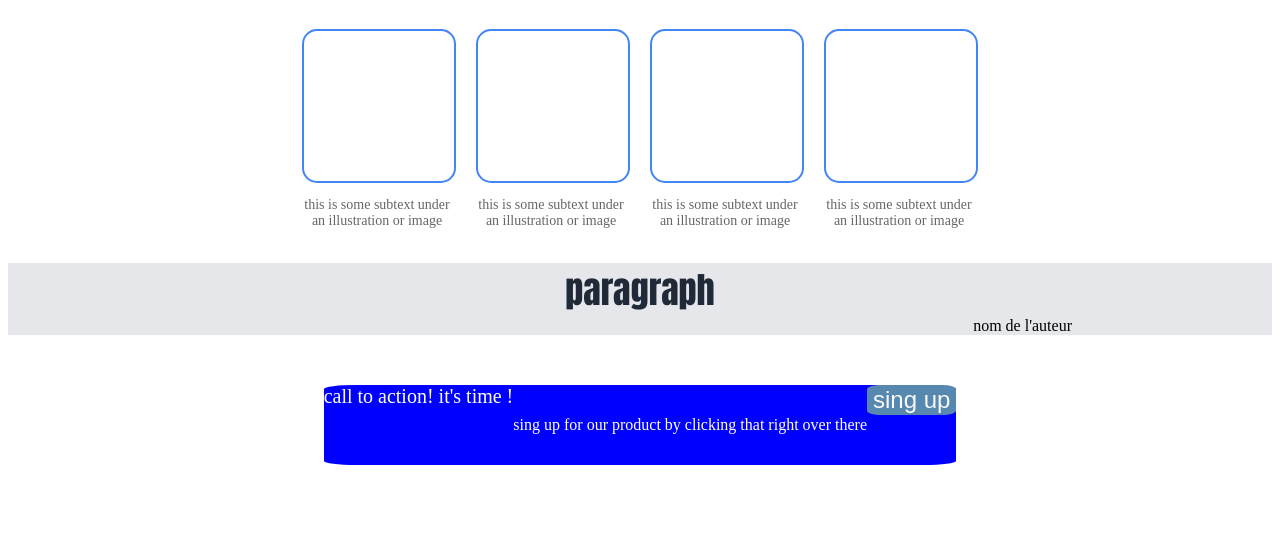
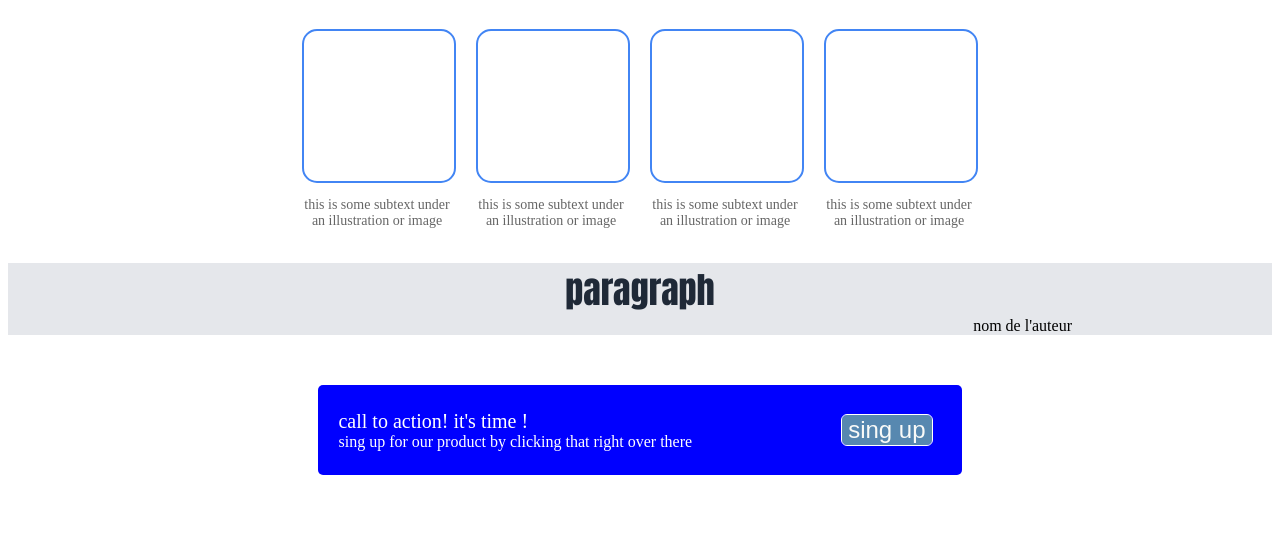
Before and after one commit to pul24r3/flex-box-execice, a plain HTML site: page index.html in a window 1280 px wide. Shown: the part 489-1022 px from the top of the page. Drawn offline with Linux system fonts and the light colour scheme.

Commit message:
amelioration du bouton sing in et de la boite bleu en bas de page

```diff
--- a/index.html
+++ b/index.html
@@ -52,8 +52,10 @@
     </div>
     <div class="row3">
       <div class="blue-box">
-        <div class="end-title">call to action! it's time !</div>
-        <div class="end-paragraph">sing up for our product by clicking that right over there</div>
+        <div class="ab">
+          <div class="end-title">call to action! it's time !</div>
+          <div class="end-paragraph">sing up for our product by clicking that right over there</div>
+        </div>
         <button class="end-button">sing up </button>
       </div>
     </div>
--- a/style.css
+++ b/style.css
@@ -38,7 +38,7 @@ button{
     color:#F9FAF8;
     background-color:#5788b0;
     border:blue;
-    border-radius:15%;
+    border-radius:5px;
     align-self:flex-start;
     margin-bottom: 50px;
 }
@@ -91,17 +91,24 @@ h1{
     color:white;
     background-color:blue;
     /*justify-content:space-between;*/
-    /*align-items:center;*/
-    border-radius:5%
+    border-radius:5px
+
+}
+.ab{
+    display: flex;
+    flex-direction:column;
+    justify-content:center;
+    margin-right:100px;
+    padding:20px
 }
 .end-title{
-    display:flex;
-    flex-direction:column;
-    justify-content:flex-start;
     font-size:20px
 }
-.end-paragraph{
-    display:flex;
-    flex-direction:column;
-    justify-content:center;
+.end-button{
+    display:inline-block;
+    margin:30px;
+    vertical-align:middle;
+    outline:white solid 1px;
+    border:1px;
+    border-radius:5px
 }
```
